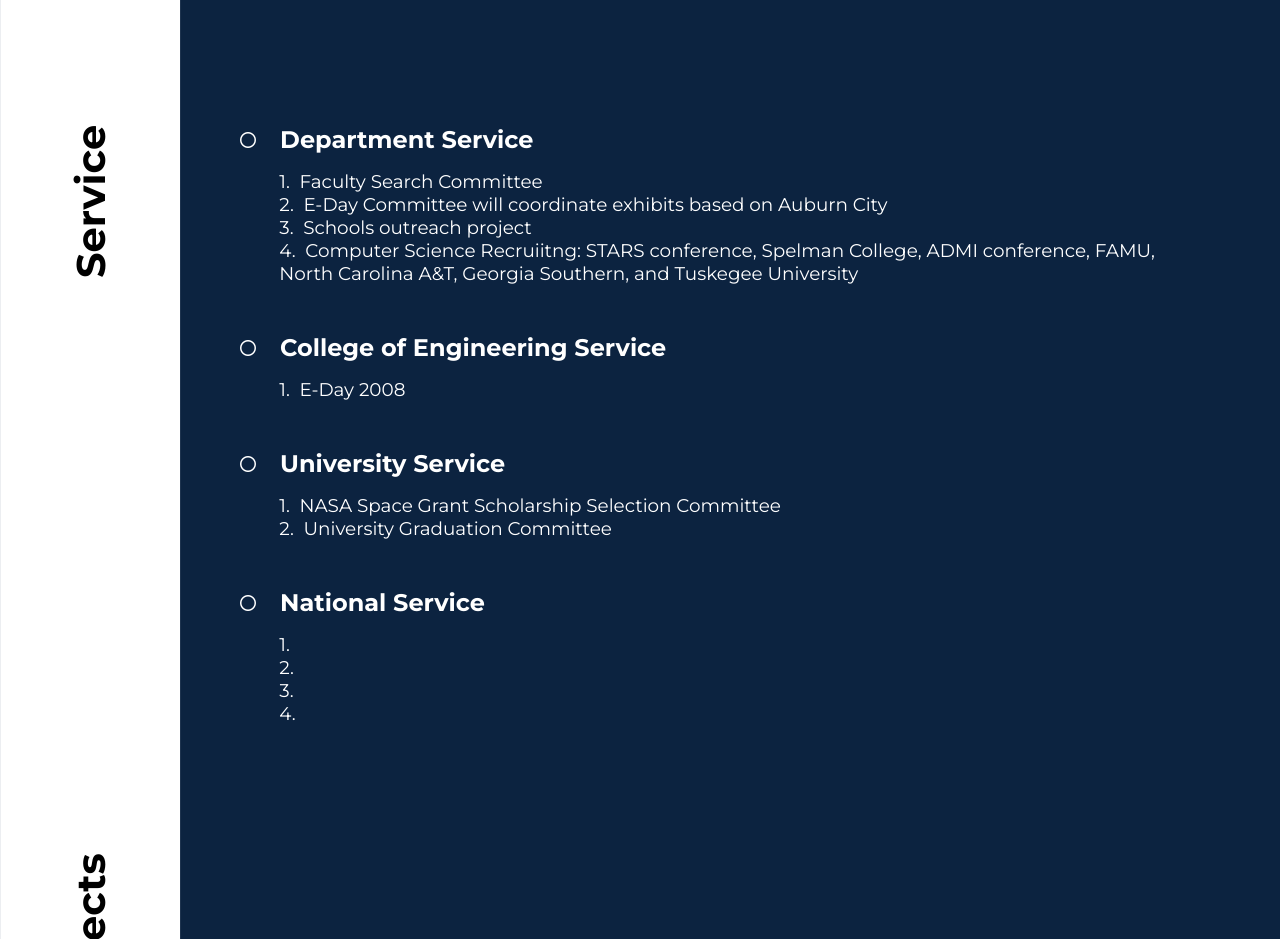
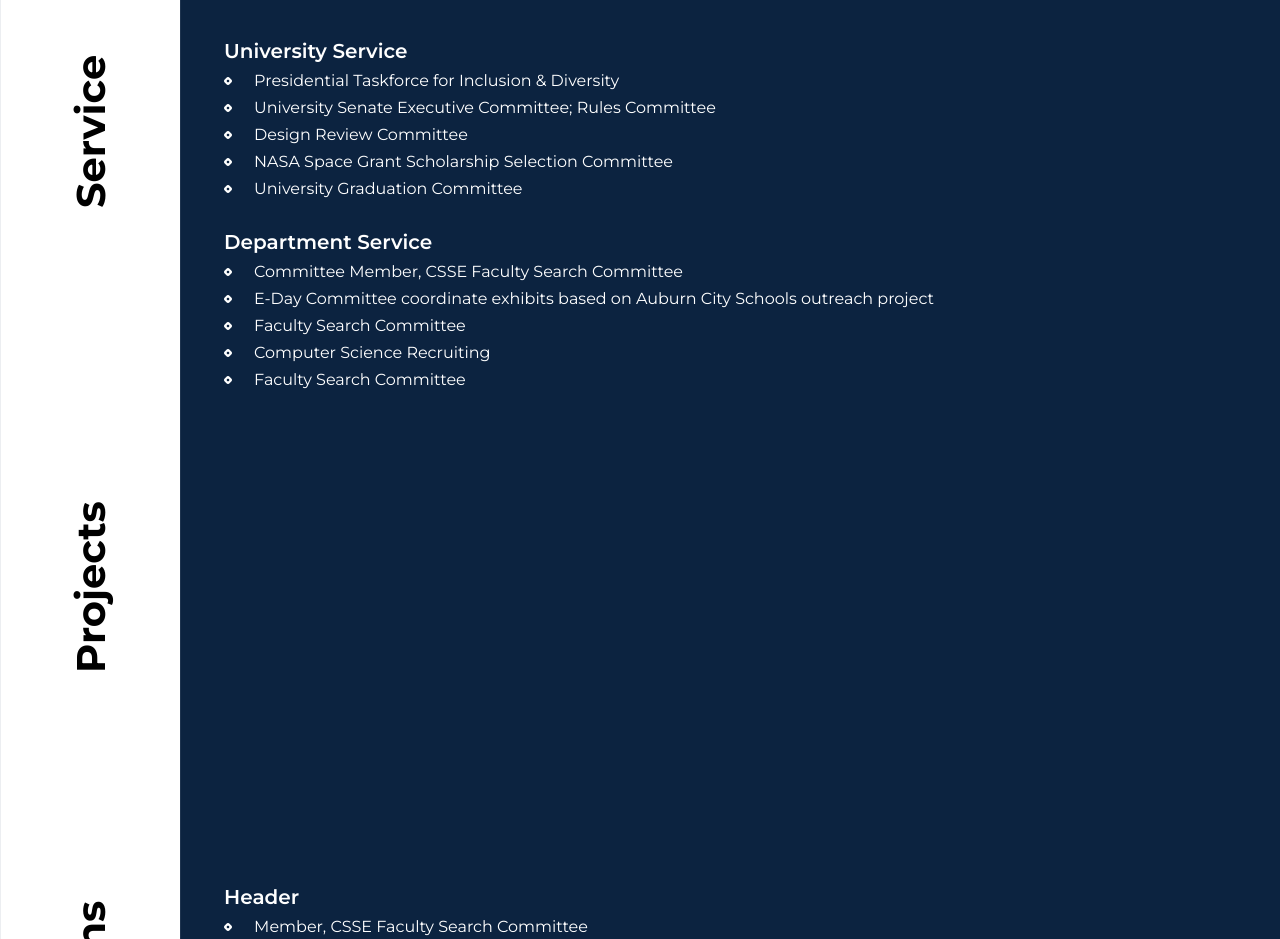
Before and after one commit to djuwon/dr_seals_redesign_fall2022, a plain HTML site: page index.html in a window 1280 px wide. Shown: the part 5177-6116 px from the top of the page. Drawn offline with Linux system fonts and the light colour scheme.

Commit message:
david commit

```diff
--- a/css/styles.css
+++ b/css/styles.css
@@ -270,7 +270,7 @@ body {
 .work_row_title {
     margin: 0 1em;
     font-weight: bold;
-    font-size: 1.5em;
+    font-size: 1em;
 }
 
 .work_row_desc {
@@ -374,6 +374,15 @@ body {
     flex: 0.03;
 }
 
+.bullet_container {
+    margin-bottom: 2em;
+}
+
 .bullet_text {
     flex: 0.97;
 }
+
+.bullet_header {
+    font-weight: 600;
+    font-size: 1.25em;
+}
--- a/index.html
+++ b/index.html
@@ -517,7 +517,8 @@
 						</div>
 					</div>
 					<div class="work_row_desc">
-						Theory and practice of human computer interaction; designing, implementing and evaluating human computer interation.					</div>
+						Theory and practice of human computer interaction; designing, implementing and evaluating human computer interation.
+					</div>
 				</div>
 				<div class="work_container">
 					<div class="work_row">
@@ -593,56 +594,74 @@
 				Service
 			</div>
 			<div class="sidebar_container" class="shadow">
-				<div class="work_container">
-					<div class="work_row">
-						<i class="fa-regular fa-circle"></i>
-						<div class="work_row_title">
-							Department Service
-						</div>
+				<div class="bullet_container">
+					<div class="bullet_header">
+						University Service
 					</div>
-					<div class="work_row_desc">
-						1.&nbsp&nbspFaculty Search Committee<br/>
-						2.&nbsp&nbspE-Day Committee will coordinate exhibits based on Auburn City<br/>
-						3.&nbsp&nbspSchools outreach project<br/>
-						4.&nbsp&nbspComputer Science Recruiitng:
-						STARS conference, Spelman College, ADMI conference, FAMU, North Carolina A&T, Georgia Southern, and Tuskegee University<br/>
+					<div class="bullet">
+						<i id="bullet_point" class="fa-brands fa-hashnode" style="font-size: 8px;"></i>
+						<span class="bullet_text">
+							Presidential Taskforce for Inclusion & Diversity
+						</span>
+					</div>
+					<div class="bullet">
+						<i id="bullet_point" class="fa-brands fa-hashnode" style="font-size: 8px;"></i>
+						<span class="bullet_text">
+							University Senate Executive Committee; Rules Committee
+						</span>
+					</div>
+					<div class="bullet">
+						<i id="bullet_point" class="fa-brands fa-hashnode" style="font-size: 8px;"></i>
+						<span class="bullet_text">
+							Design Review Committee
+						</span>
+					</div>
+					<div class="bullet">
+						<i id="bullet_point" class="fa-brands fa-hashnode" style="font-size: 8px;"></i>
+						<span class="bullet_text">
+							NASA Space Grant Scholarship Selection Committee
+						</span>
+					</div>
+					<div class="bullet">
+						<i id="bullet_point" class="fa-brands fa-hashnode" style="font-size: 8px;"></i>
+						<span class="bullet_text">
+							University Graduation Committee
+						</span>
 					</div>
 				</div>
-				<div class="work_container">
-					<div class="work_row">
-						<i class="fa-regular fa-circle"></i>
-						<div class="work_row_title">
-							College of Engineering Service
-						</div>
+				<div class="bullet_container">
+					<div class="bullet_header">
+						Department Service
 					</div>
-					<div class="work_row_desc">
-						1.&nbsp&nbspE-Day 2008<br/>
+					<div class="bullet">
+						<i id="bullet_point" class="fa-brands fa-hashnode" style="font-size: 8px;"></i>
+						<span class="bullet_text">
+							Committee Member, CSSE Faculty Search Committee
+						</span>
 					</div>
-				</div>
-				<div class="work_container">
-					<div class="work_row">
-						<i class="fa-regular fa-circle"></i>
-						<div class="work_row_title">
-							University Service
-						</div>
+					<div class="bullet">
+						<i id="bullet_point" class="fa-brands fa-hashnode" style="font-size: 8px;"></i>
+						<span class="bullet_text">
+							E-Day Committee coordinate exhibits based on Auburn City Schools outreach project
+						</span>
 					</div>
-					<div class="work_row_desc">
-						1.&nbsp&nbspNASA Space Grant Scholarship Selection Committee<br/>
-						2.&nbsp&nbspUniversity Graduation Committee<br/>
+					<div class="bullet">
+						<i id="bullet_point" class="fa-brands fa-hashnode" style="font-size: 8px;"></i>
+						<span class="bullet_text">
+							Faculty Search Committee
+						</span>
 					</div>
-				</div>
-				<div class="work_container">
-					<div class="work_row">
-						<i class="fa-regular fa-circle"></i>
-						<div class="work_row_title">
-							National Service
-						</div>
+					<div class="bullet">
+						<i id="bullet_point" class="fa-brands fa-hashnode" style="font-size: 8px;"></i>
+						<span class="bullet_text">
+							Computer Science Recruiting
+						</span>
 					</div>
-					<div class="work_row_desc">
-						1.&nbsp&nbsp<br/>
-						2.&nbsp&nbsp<br/>
-						3.&nbsp&nbsp<br/>
-						4.&nbsp&nbsp
+					<div class="bullet">
+						<i id="bullet_point" class="fa-brands fa-hashnode" style="font-size: 8px;"></i>
+						<span class="bullet_text">
+							Faculty Search Committee
+						</span>
 					</div>
 				</div>
  			</div>
@@ -662,10 +681,19 @@
 				Publications
 			</div>
 			<div class="sidebar_container" class="shadow">
-
+				<div class="bullet_container">
+					<div class="bullet_header">
+						Header
+					</div>
+					<div class="bullet">
+						<i id="bullet_point" class="fa-brands fa-hashnode" style="font-size: 8px;"></i>
+						<span class="bullet_text">
+							 Member, CSSE Faculty Search Committee
+						</span>
+					</div>
+				</div>
  			</div>
 		</div>
-
 	</div>
 	<script src="index.js"></script>
   </body>
```
